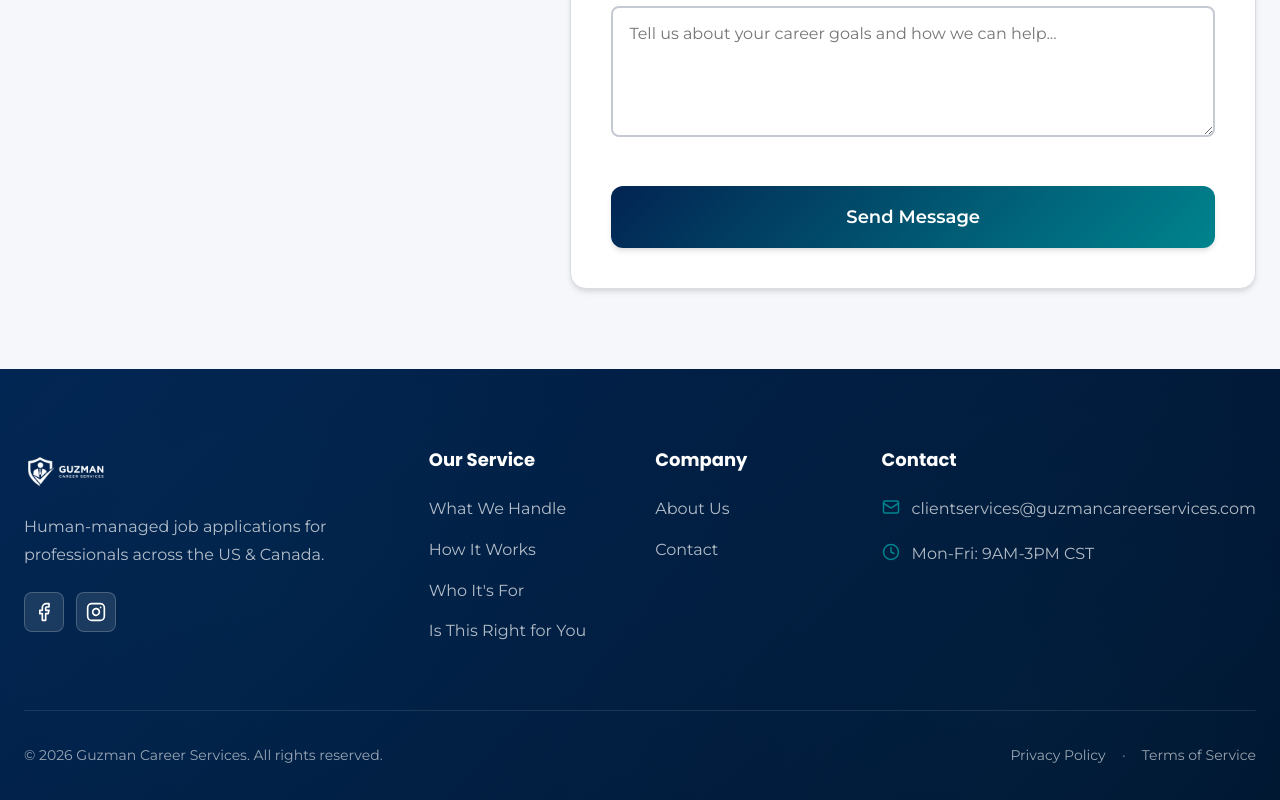
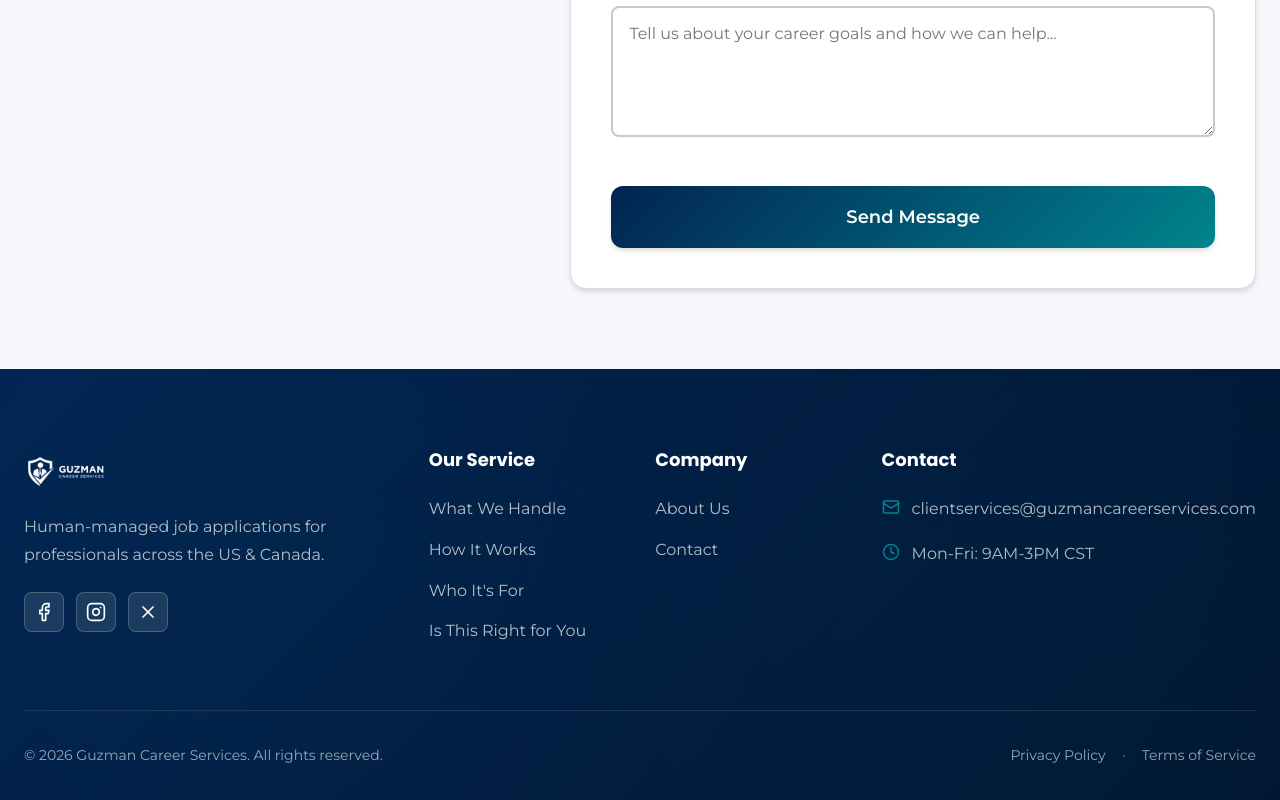
Before and after one commit to GleamDT/guzman-career-services-llc, a React (Create React App) app in the folder guzman-career-services/: page / in a window 1280 px wide. Shown: the part 7959-8759 px from the top of the page. Built offline with nearby package versions, Linux system fonts and the light colour scheme; no server answers.

Commit message:
Add X (Twitter) link to the footer social row

```diff
--- a/guzman-career-services/src/components/Footer.js
+++ b/guzman-career-services/src/components/Footer.js
@@ -1,6 +1,6 @@
 import React from 'react';
 import { Link } from 'react-router-dom';
-import { Mail, Clock, Facebook, Instagram } from 'lucide-react';
+import { Mail, Clock, Facebook, Instagram, X } from 'lucide-react';
 import Logo from './Logo';
 import './Footer.css';
 
@@ -36,6 +36,15 @@ function Footer() {
                                 className="footer-social-link"
                             >
                                 <Instagram size={20} strokeWidth={2} />
+                            </a>
+                            <a
+                                href="https://x.com/guzmancareerservices"
+                                target="_blank"
+                                rel="noopener noreferrer"
+                                aria-label="Guzman Career Services on X"
+                                className="footer-social-link"
+                            >
+                                <X size={20} strokeWidth={2} />
                             </a>
                         </div>
                     </div>
```
